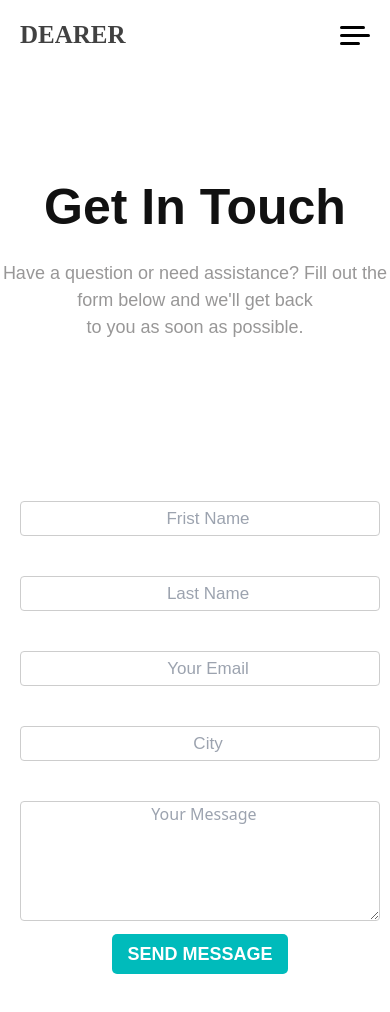
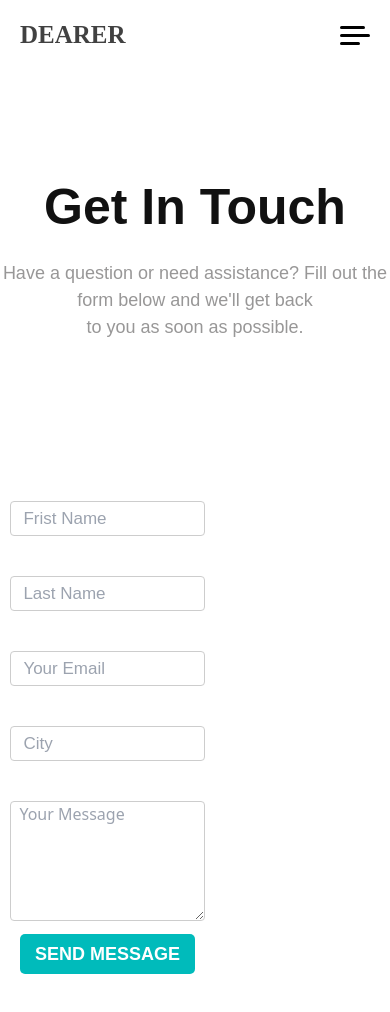
Before and after one commit to SaadAnna/Dearer, a React (Create React App) app: page /Contact in a window 390 px wide. Shown: the top 1012 px of the page. Built offline with nearby package versions, Linux system fonts and the light colour scheme.

Commit message:
chnaged Style.css file

```diff
--- a/src/Style.css
+++ b/src/Style.css
@@ -481,6 +481,26 @@ width: 100px;
    margin-top: 70px;
    transition: 0.3ms;
 }
+#productDescritpion .Order a{
+    margin: auto;
+    position: relative;
+    top: 20px;
+    width: 50%;
+}
+#productDescritpion .Order a {
+padding: 10px 15px 10px 15px ;
+width: 100px;
+   background-color:  #00bbbb;
+   border-radius: 5px;
+   color: rgb(255, 255, 255);
+   font-size: 18px;
+   font-family:'Poppins', sans-serif ;
+   font-weight: 600;
+   text-transform: uppercase;
+   cursor: pointer;
+   margin-top: 70px;
+   transition: 0.3ms;
+}
 #productDescritpion a:hover{
     background-color: #007878;
 }
@@ -529,7 +549,7 @@ display: flex;
 justify-content: center;
 align-items: center;
 text-align: center;
-width:400px ;
+width:595px ;
 height: fit-content;
 padding: 20px;
 flex-direction: column;
@@ -1224,6 +1244,7 @@ margin-top: 50px;
         justify-content: center;
         align-items: center;
         text-align: center;
+
     }
     #Form_Contact form{
        display: block;
@@ -1231,21 +1252,23 @@ margin-top: 50px;
        align-items: center;
        text-align: center;
        margin-top: 20px;
+       position: relative;
+        right: 190px;
     }
     #Form_Contact form input{
-        width:  100%;
+        width:  35%;
         display: block;
-        justify-content: center;
-        align-items: center;
-        text-align: center;
+        justify-content: start;
+        align-items: start;
+        text-align: start;
         margin-top: 40px;
     }
     #Form_Contact form textarea{
-        width:  100%;
+        width:  35%;
         display: block;
-        justify-content: center;
-        align-items: center;
-        text-align: center;
+        justify-content: start;
+        align-items: start;
+        text-align: start;
         margin-top: 40px;
     }
     #Form_Contact form span{
```
